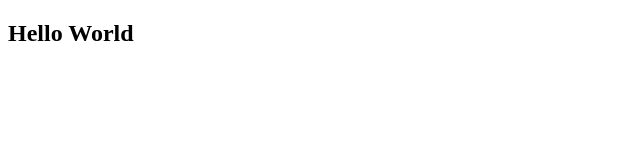
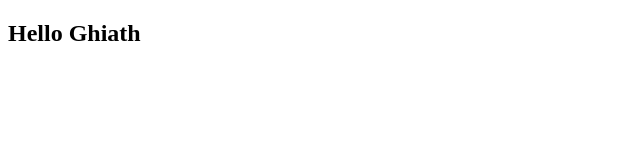
Before and after one commit to OthmanAlkhatib/Binaa-Foundation, a plain HTML site: page index.html in a window 1280 px wide. Shown: the full height of the page, 0-640 px from the left. Drawn offline with Linux system fonts and the light colour scheme.

Commit message:
Update index.html

```diff
--- a/index.html
+++ b/index.html
@@ -7,6 +7,6 @@
   <title>Document</title>
 </head>
 <body>
-  <h2>Hello World</h2>
+  <h2>Hello Ghiath</h1>
 </body>
 </html>
```
